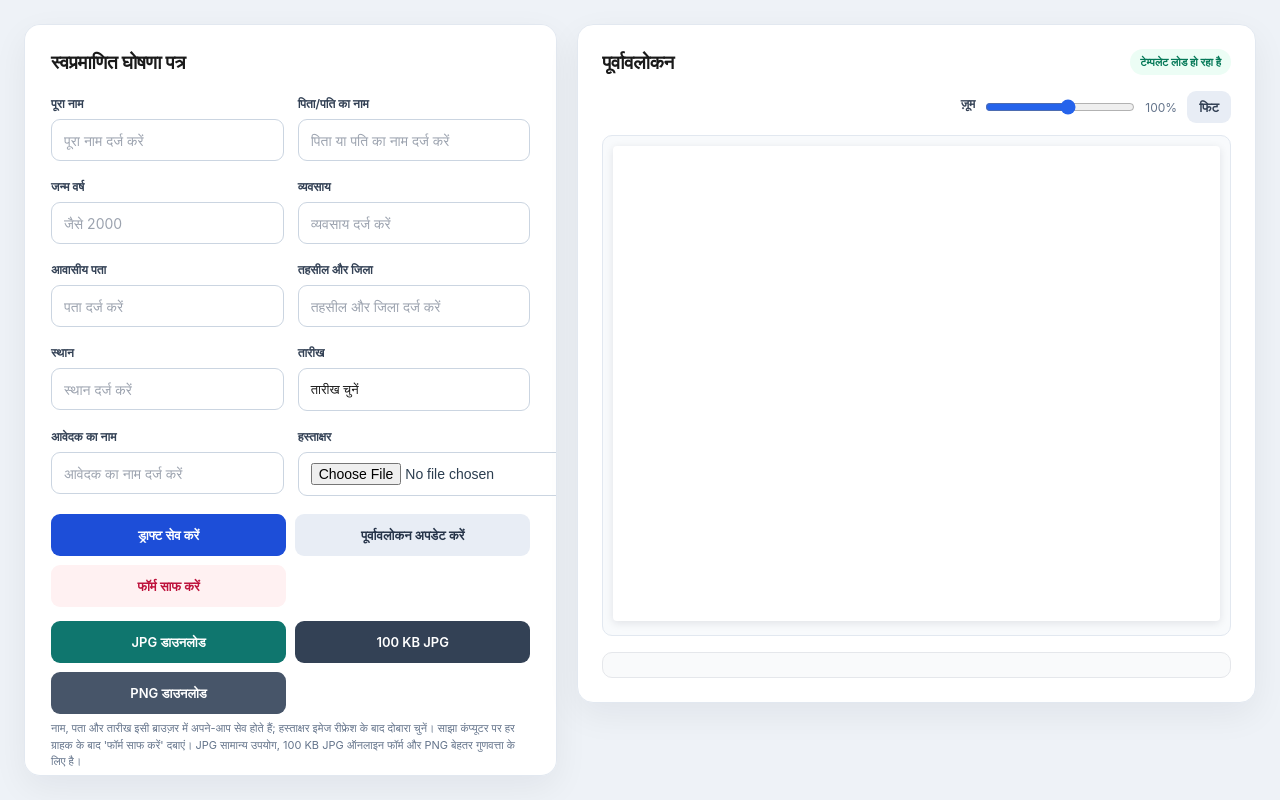
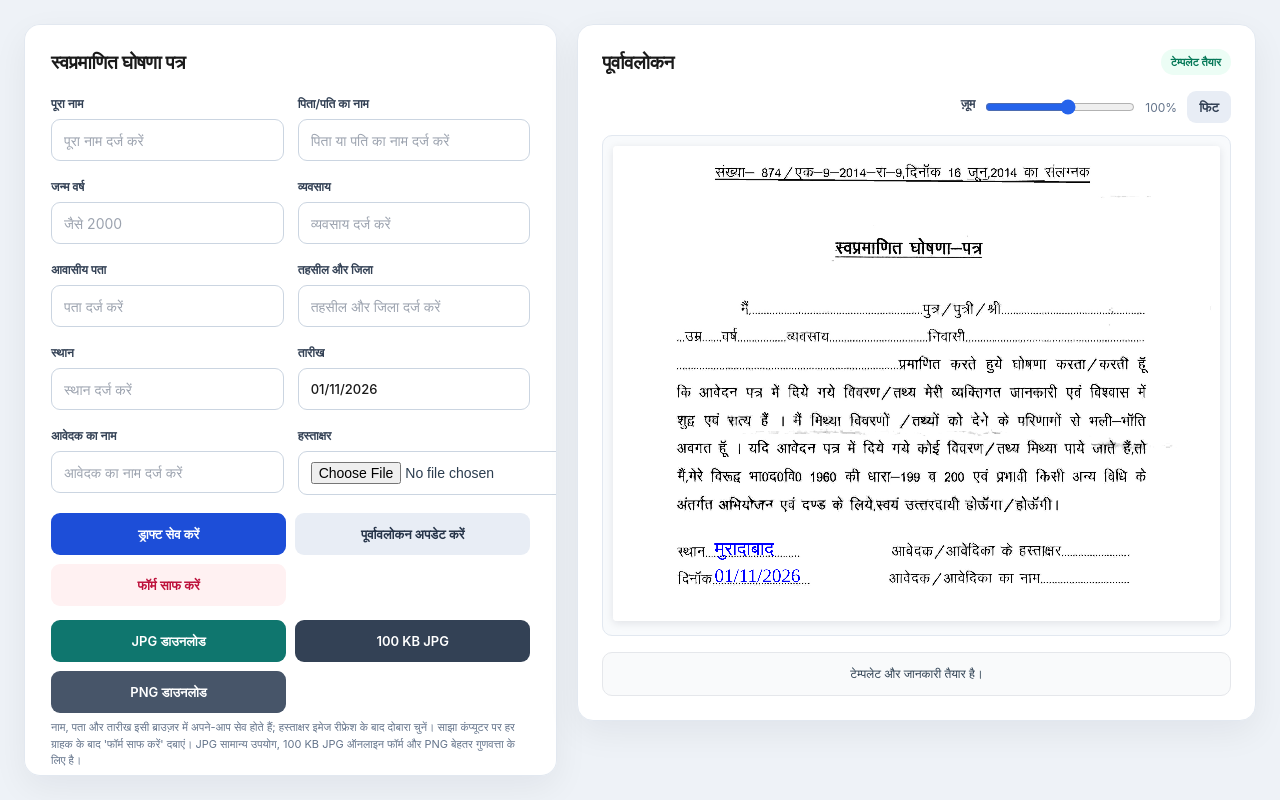
Before and after one commit to tauhidsaif/self, a plain HTML site: page index.html in a window 1280 px wide. Drawn offline with Linux system fonts and the light colour scheme; a web font is replaced by a local one.

Commit message:
Fix broken template loader and add image load timeout

```diff
--- a/index.html
+++ b/index.html
@@ -611,21 +611,47 @@ function showCanvasMessage(text) {
 }
 
 function loadImage() {
+  const candidates = Array.from(new Set([
+    new URL("src/self.jpg", document.baseURI).href,
+    new URL("/src/self.jpg", window.location.origin).href
+  ]));
+  let candidateIndex = 0;
+  let loadTimer = null;
+
+  function tryNextCandidate() {
+    window.clearTimeout(loadTimer);
+
+    if (candidateIndex >= candidates.length) {
+      bgLoaded = false;
+      bgFailed = true;
+      backgroundStatus.textContent = "टेम्पलेट नहीं मिला";
+      showCanvasMessage("टेम्पलेट इमेज लोड नहीं हुई। पेज को रीफ्रेश करें और src/self.jpg फाइल की उपलब्धता जांचें।");
+      generate();
+      return;
+    }
+
+    const imageUrl = candidates[candidateIndex++];
+    backgroundStatus.textContent = "टेम्पलेट लोड हो रहा है";
+
     bg.onload = function () {
+      window.clearTimeout(loadTimer);
       bgLoaded = true;
       bgFailed = false;
       backgroundStatus.textContent = "टेम्पलेट तैयार";
       generate();
       showCanvasMessage("टेम्पलेट और जानकारी तैयार है।");
     };
-  bg.onerror = function () {
+
+    bg.onerror = tryNextCandidate;
+    bg.src = imageUrl;
+
+    // A network request can occasionally hang without firing load/error.
+    loadTimer = window.setTimeout(function () {
+      if (!bgLoaded) tryNextCandidate();
+    }, 8000);
   }
-    bgFailed = true;
-    backgroundStatus.textContent = "टेम्पलेट नहीं मिला";
-    showCanvasMessage("टेम्पलेट इमेज लोड नहीं हुई। src/self.jpg की लोकेशन जांचें।");
-    generate();
-  };
-  bg.src = "src/self.jpg";
+
+  tryNextCandidate();
 }
 loadImage();
 
```
Lines whose indentation alone changed are shown as unchanged.
